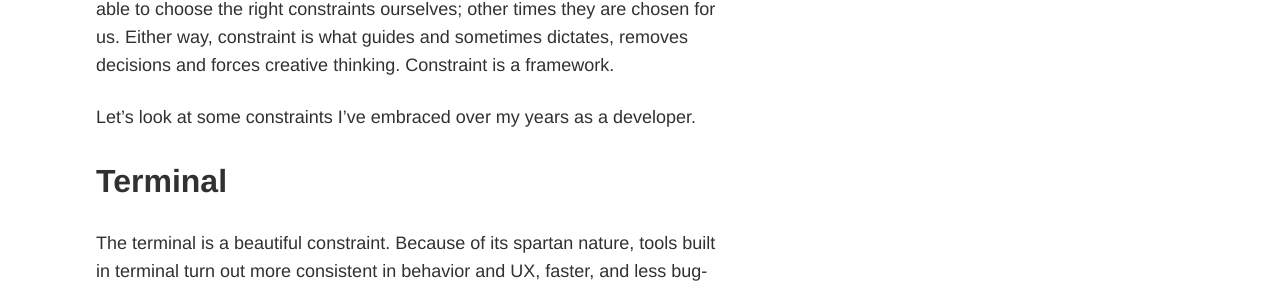
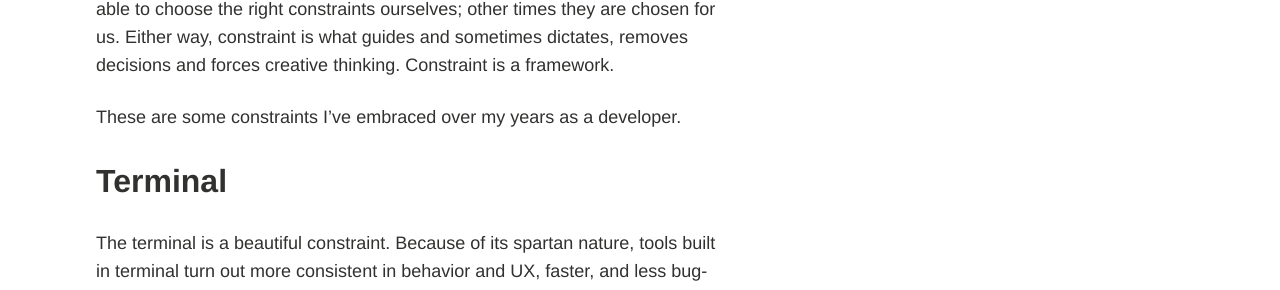
Before and after one commit to devth/devth.github.com, a Jekyll site: the page built from beautiful-constraints.md, in a window 1280 px wide and 900 px high, scrolled down 521 px. Shown: the part 153-443 px from the top of the window. Built offline with Jekyll 4.4.1, drawn with Linux system fonts in a browser that asks for light colours; Markdown is read by kramdown in place of the engine named in the settings; comment, search, counter and statistics services are not loaded.

Commit message:
Update constraints

```diff
--- a/beautiful-constraints.md
+++ b/beautiful-constraints.md
@@ -18,7 +18,7 @@ able to choose the right constraints ourselves; other times they are chosen for
 us. Either way, constraint is what guides and sometimes dictates, removes
 decisions and forces creative thinking. Constraint is a framework.
 
-Let's look at some constraints I've embraced over my years as a developer.
+These are some constraints I've embraced over my years as a developer.
 
 ## Terminal
 
```
